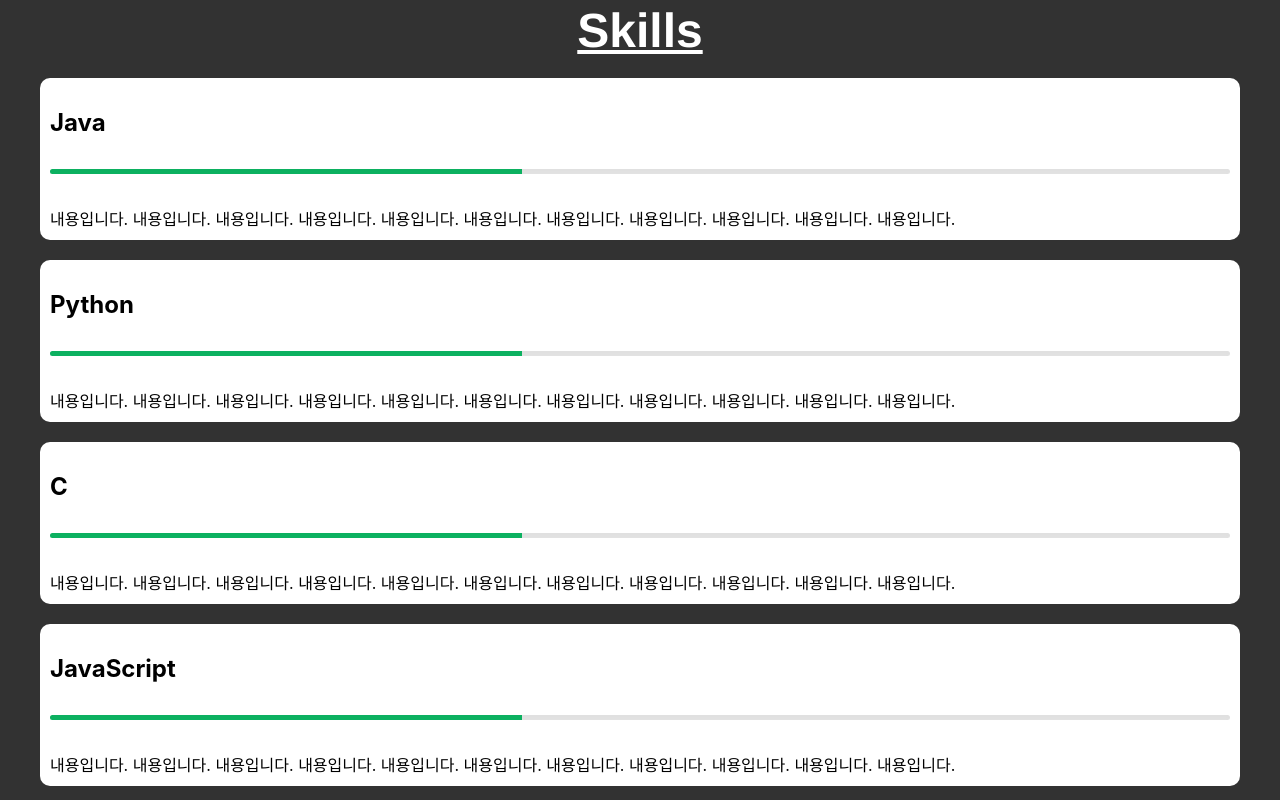
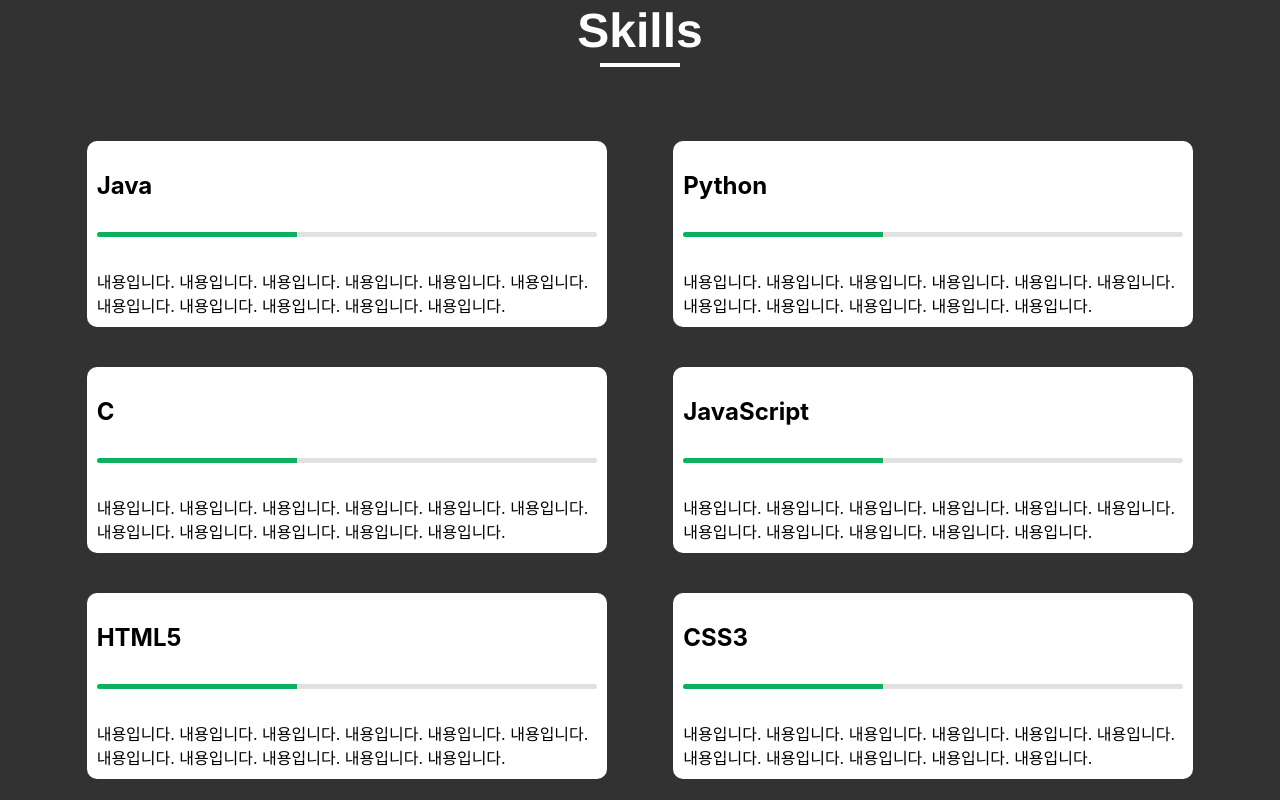
Before and after one commit to ghdnjs18/Portfolio, a React (Create React App) app: page / in a window 1280 px wide. Shown: the part 1220-2020 px from the top of the page. Built offline with nearby package versions, Linux system fonts and the light colour scheme.

Commit message:
skills 페이지 css 및 에니메이션 수정

```diff
--- a/src/components/Skills.css
+++ b/src/components/Skills.css
@@ -11,12 +11,31 @@
   font-size: 3rem;
   font-weight: bold;
   font-family: "Franklin Gothic Medium", "Arial Narrow", Arial, sans-serif;
+}
 
-  /* border-bottom-width: 1px;
-    border-bottom-style: solid; */
-  text-decoration: underline;
+.skill-bar {
+  display: inline-block;
+  /* text-align: center; */
+  background-color: white;
+  height: 4px;
+  width: 80px;
+
+  margin: 5px 0 50px 0;
 }
-.front-end {
+
+.skill-contatiner {
+  display: flex;
+  flex-wrap: wrap;
+  justify-content: space-evenly;
+  max-width: 1200px;
+  margin: auto;
+}
+
+.skill-content {
+  display: block;
+  object-fit: contain;
+  width: 500px;
+
   background-color: white;
   border-radius: 10px;
   margin: 20px;
@@ -26,7 +45,7 @@
 .progress-bar {
   background-color: #ececec;
   border-radius: 4px;
-  box-shadow: inset 0 0.5em 0.5em rgba(0,0,0,0.05);
+  box-shadow: inset 0 0.5em 0.5em rgba(0, 0, 0, 0.05);
   height: 5px;
   margin: 2rem 0 2rem 0;
   overflow: hidden;
@@ -37,7 +56,7 @@
 
 .progress-bar__bar {
   width: 40%;
-  background-color: #09B864;
+  background-color: #09b864;
   box-shadow: inset 0 0.5em 0.5em rgba(94, 49, 49, 0.05);
   bottom: 0;
   left: 0;
@@ -51,3 +70,9 @@
   transform: translateX(100%);
   -webkit-transform: translateX(100%)
 } */
+
+@media screen and (max-width: 1183px) {
+  .skill-content {
+    width: 90%;
+  }
+}
--- a/src/components/Skills.js
+++ b/src/components/Skills.js
@@ -6,16 +6,17 @@ import "./Skills.css";
 const Skills = () => {
   const animatedItem = {
     0: useScrollFadeIn("right", 1, 0, 30),
-    1: useScrollFadeIn("right", 1, 0, 35),
-    2: useScrollFadeIn("left", 1, 0, 35),
-    3: useScrollFadeIn("right", 1, 0, 35),
-    4: useScrollFadeIn("left", 1, 0, 35),
-    5: useScrollFadeIn("right", 1, 0, 35),
-    6: useScrollFadeIn("left", 1, 0, 35),
-    7: useScrollFadeIn("right", 1, 0, 35),
-    8: useScrollFadeIn("left", 1, 0, 35),
-    9: useScrollFadeIn("right", 1, 0, 35),
-    10: useScrollFadeIn("left", 1, 0, 35),
+    1: useScrollFadeIn("right", 1, 0.3, 300),
+    2: useScrollFadeIn("right", 1, 0, 35),
+    3: useScrollFadeIn("left", 1, 0, 35),
+    4: useScrollFadeIn("right", 1, 0, 35),
+    5: useScrollFadeIn("left", 1, 0, 35),
+    6: useScrollFadeIn("right", 1, 0, 35),
+    7: useScrollFadeIn("left", 1, 0, 35),
+    8: useScrollFadeIn("right", 1, 0, 35),
+    9: useScrollFadeIn("left", 1, 0, 35),
+    10: useScrollFadeIn("right", 1, 0, 35),
+    11: useScrollFadeIn("left", 1, 0, 35),
   };
 
   return (
@@ -23,7 +24,11 @@ const Skills = () => {
       <div className="skills-title" {...animatedItem[0]}>
         Skills
       </div>
-      <div className="front-end" {...animatedItem[1]}>
+      <div className="bar-container">
+        <div className="skill-bar" {...animatedItem[1]}></div>
+      </div>
+      <div className="skill-contatiner">
+        <div className="skill-content" {...animatedItem[2]}>
           <h2>Java</h2>
           <div className="progress-bar">
             <div className="progress-bar__bar"></div>
@@ -34,7 +39,7 @@ const Skills = () => {
             내용입니다.
           </div>
         </div>
-      <div className="front-end" {...animatedItem[2]}>
+        <div className="skill-content" {...animatedItem[3]}>
           <h2>Python</h2>
           <div className="progress-bar">
             <div className="progress-bar__bar"></div>
@@ -45,7 +50,7 @@ const Skills = () => {
             내용입니다.
           </div>
         </div>
-      <div className="front-end" {...animatedItem[3]}>
+        <div className="skill-content" {...animatedItem[4]}>
           <h2>C</h2>
           <div className="progress-bar">
             <div className="progress-bar__bar"></div>
@@ -56,7 +61,7 @@ const Skills = () => {
             내용입니다.
           </div>
         </div>
-      <div className="front-end" {...animatedItem[4]}>
+        <div className="skill-content" {...animatedItem[5]}>
           <h2>JavaScript</h2>
           <div className="progress-bar">
             <div className="progress-bar__bar"></div>
@@ -67,7 +72,7 @@ const Skills = () => {
             내용입니다.
           </div>
         </div>
-      <div className="front-end" {...animatedItem[5]}>
+        <div className="skill-content" {...animatedItem[6]}>
           <h2>HTML5</h2>
           <div className="progress-bar">
             <div className="progress-bar__bar"></div>
@@ -78,7 +83,7 @@ const Skills = () => {
             내용입니다.
           </div>
         </div>
-      <div className="front-end" {...animatedItem[6]}>
+        <div className="skill-content" {...animatedItem[7]}>
           <h2>CSS3</h2>
           <div className="progress-bar">
             <div className="progress-bar__bar"></div>
@@ -89,7 +94,7 @@ const Skills = () => {
             내용입니다.
           </div>
         </div>
-      <div className="front-end" {...animatedItem[7]}>
+        <div className="skill-content" {...animatedItem[8]}>
           <h2>React</h2>
           <div className="progress-bar">
             <div className="progress-bar__bar"></div>
@@ -100,7 +105,7 @@ const Skills = () => {
             내용입니다.
           </div>
         </div>
-      <div className="front-end" {...animatedItem[8]}>
+        <div className="skill-content" {...animatedItem[9]}>
           <h2>SpringFrameWork</h2>
           <div className="progress-bar">
             <div className="progress-bar__bar"></div>
@@ -111,7 +116,7 @@ const Skills = () => {
             내용입니다.
           </div>
         </div>
-      <div className="front-end" {...animatedItem[9]}>
+        <div className="skill-content" {...animatedItem[10]}>
           <h2>Github</h2>
           <div className="progress-bar">
             <div className="progress-bar__bar"></div>
@@ -122,7 +127,7 @@ const Skills = () => {
             내용입니다.
           </div>
         </div>
-      <div className="front-end" {...animatedItem[10]}>
+        <div className="skill-content" {...animatedItem[11]}>
           <h2>Github</h2>
           <div className="progress-bar">
             <div className="progress-bar__bar"></div>
@@ -134,6 +139,7 @@ const Skills = () => {
           </div>
         </div>
       </div>
+    </div>
   );
 };
 
```
Lines whose indentation alone changed are shown as unchanged.
